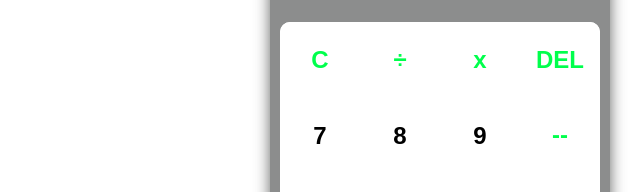
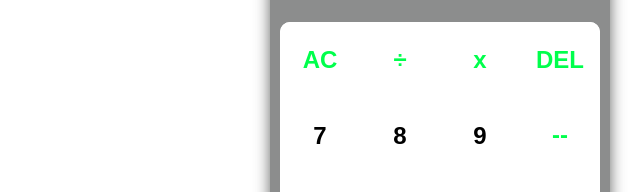
Before and after one commit to Torsu35/calculator, a plain HTML site: page index.html in a window 1280 px wide. Shown: the part 188-380 px from the top of the page, 200-840 px from the left. Drawn offline with Linux system fonts and the light colour scheme.

Commit message:
Ceate an image folder and make changes in the index.html file.

```diff
--- a/index.html
+++ b/index.html
@@ -15,7 +15,7 @@
             <div id="screen"></div>
             <div class="button-container">
                 <div class="button-container1">
-                    <button id="clear">C</button>
+                    <button id="clear">AC</button>
                     <button id="divide">÷</button>
                     <button id="multiply">x</button>
                     <button id="seven">7</button>
```
Also changed, not shown: image/review.png (added), 1 other file.
